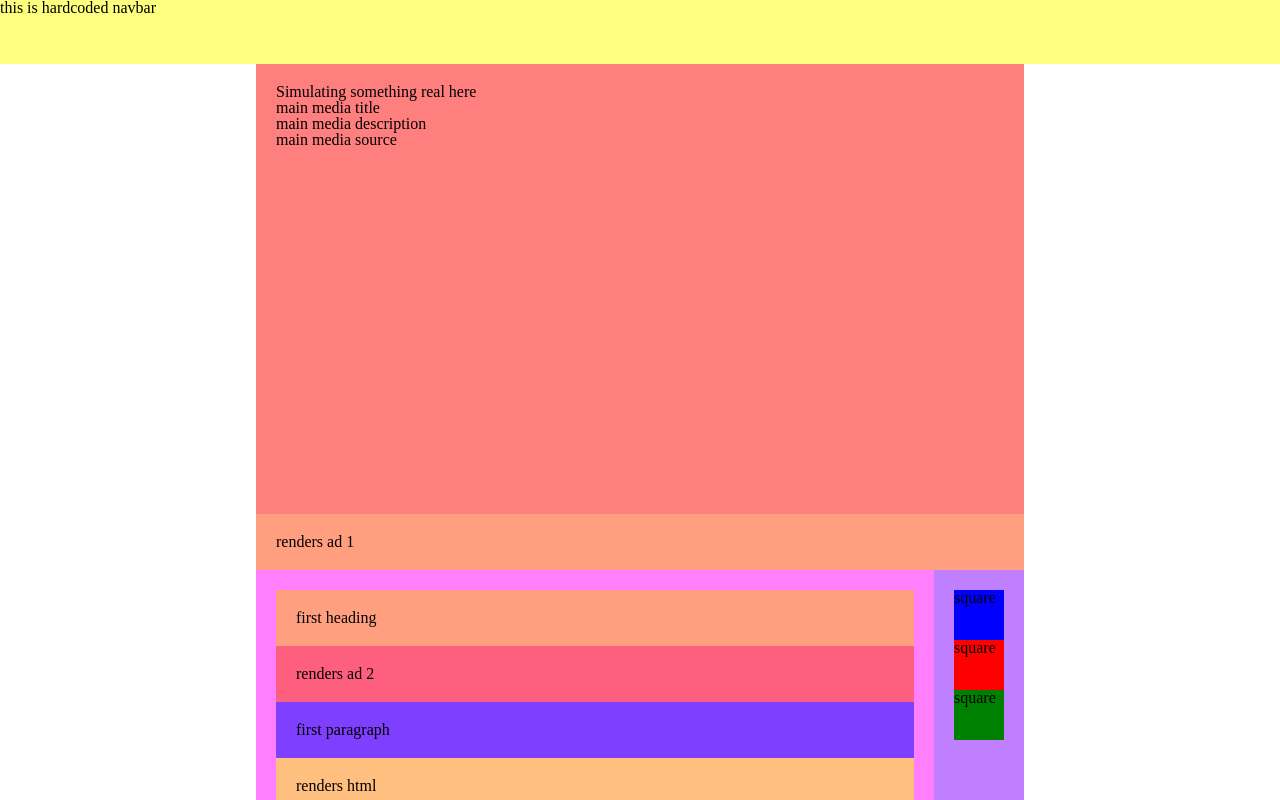
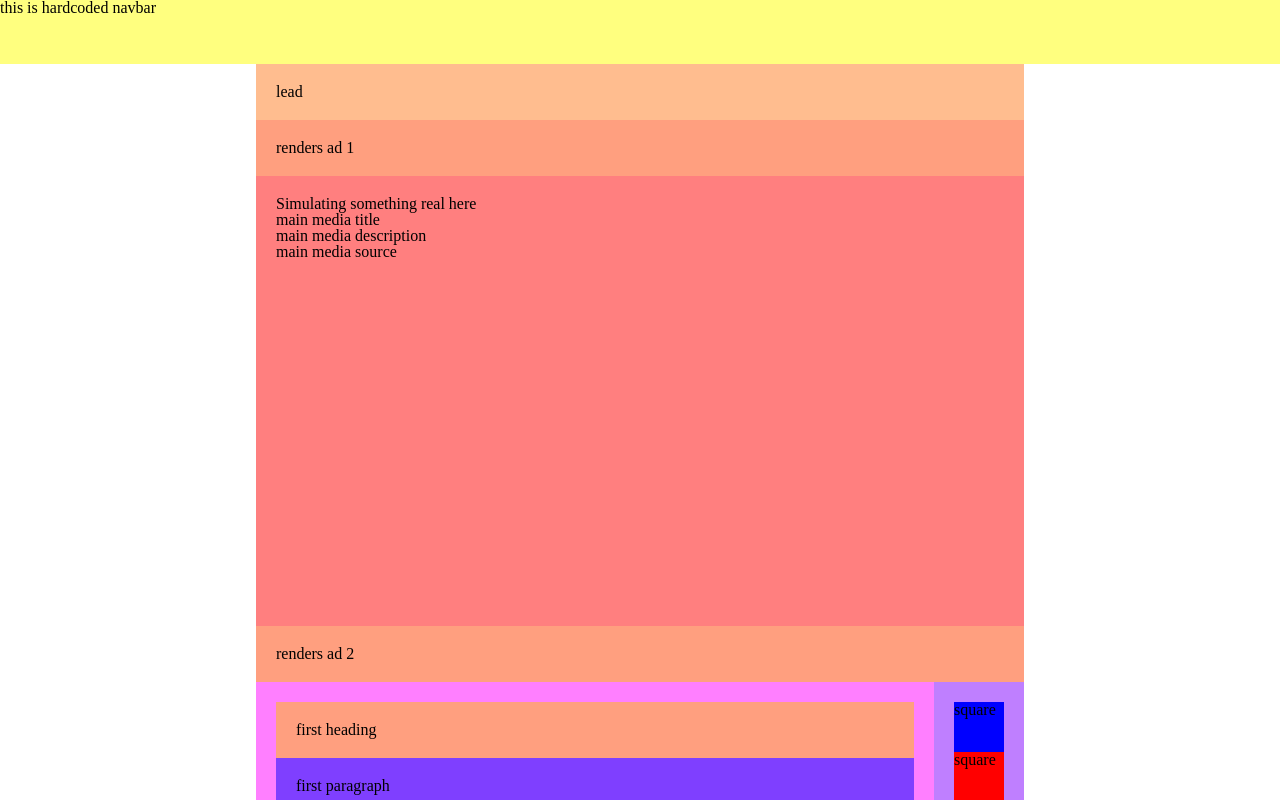
Before and after one commit to Ofadiman/react-tree-renderer, a React (Vite) app: page / in a window 1280 px wide. Shown: the top 800 px of the page. Built offline with nearby package versions, Linux system fonts and the light colour scheme.

Commit message:
feature: add lead component

```diff
--- /dev/null
+++ b/src/components/Lead.tsx
@@ -0,0 +1,5 @@
+import { FC } from 'react'
+
+export const Lead: FC<{ lead: string }> = (props) => {
+  return <p style={{ padding: 20, backgroundColor: 'rgba(255, 125, 33, 0.5)' }}>{props.lead}</p>
+}
--- a/src/websiteMap.tsx
+++ b/src/websiteMap.tsx
@@ -15,6 +15,7 @@ import { ContentWrapper } from './components/ContentWrapper.tsx'
 import { Footer } from './components/Footer'
 import { Authors } from './components/Authors'
 import { Sources } from './components/Sources'
+import { Lead } from './components/Lead'
 
 export enum NodeType {
   ContentWrapper = 'content-wrapper',
@@ -32,6 +33,7 @@ export enum NodeType {
   Footer = 'footer',
   Authors = 'authors',
   Sources = 'sources',
+  Lead = 'lead',
 }
 
 export type Node = {
@@ -58,6 +60,7 @@ const componentMapping: Record<NodeType, (props: any) => ReactElement | null> =
   [NodeType.Footer]: Footer,
   [NodeType.Authors]: Authors,
   [NodeType.Sources]: Sources,
+  [NodeType.Lead]: Lead,
 }
 
 export const renderNode = (node: Node, placeholdersToRender: Record<string, Object>): ReactNode => {
@@ -157,7 +160,7 @@ export const getWebsiteMapForDesktop = (response: MockResponse) => {
   }
 
   const contentWrapper: Node = {
-    children: [header, columnsWrapper],
+    children: [],
     meta: {},
     id: 'content-wrapper',
     type: NodeType.ContentWrapper,
@@ -189,6 +192,20 @@ export const getWebsiteMapForDesktop = (response: MockResponse) => {
     type: NodeType.Root,
     props: {},
   }
+
+  contentWrapper.children.push(
+    {
+      props: {
+        lead: response.lead,
+      },
+      children: [],
+      meta: {},
+      id: `lead`,
+      type: NodeType.Lead,
+    },
+    header,
+    columnsWrapper,
+  )
 
   response.content.forEach((element, index) => {
     const node: Node = {
```
